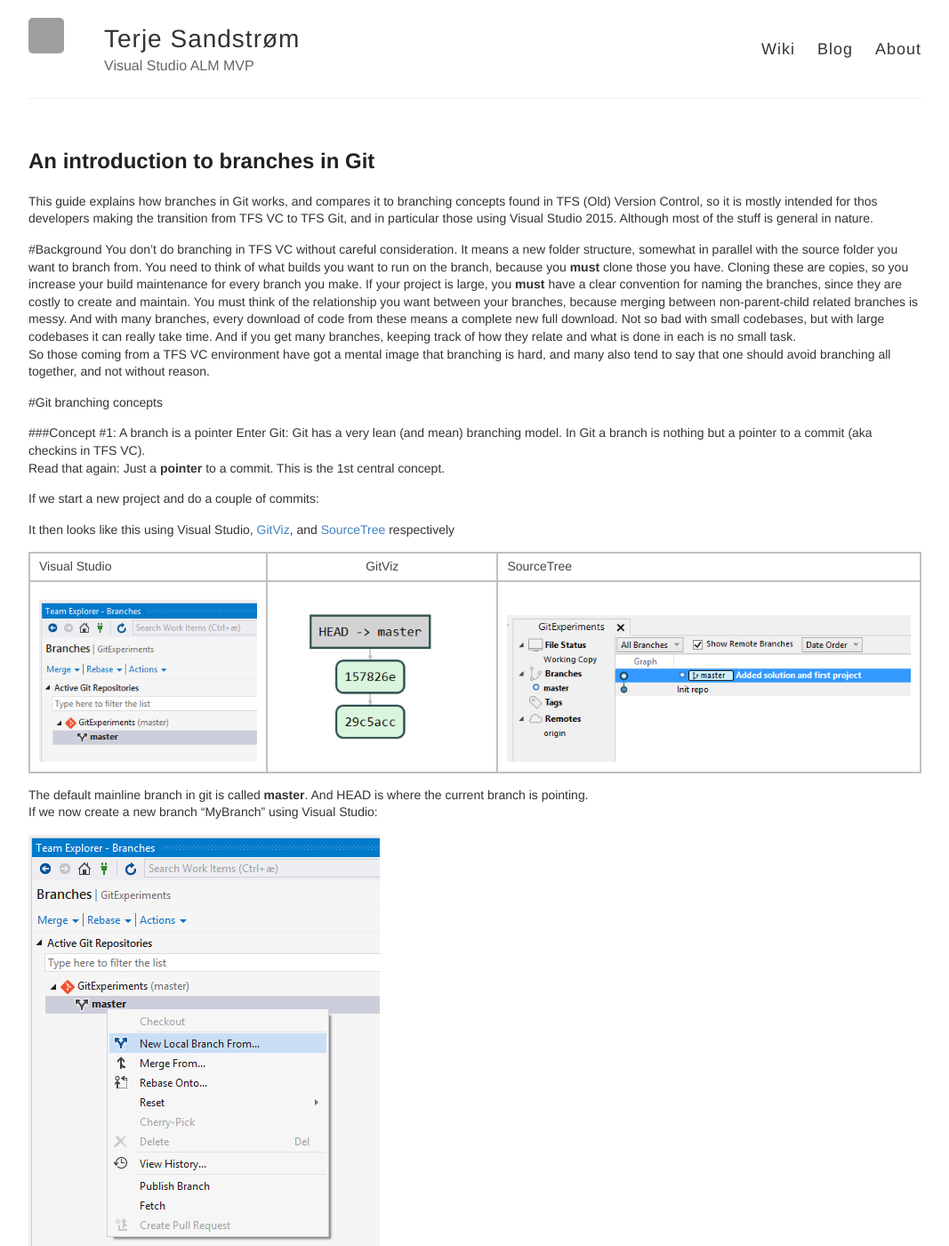
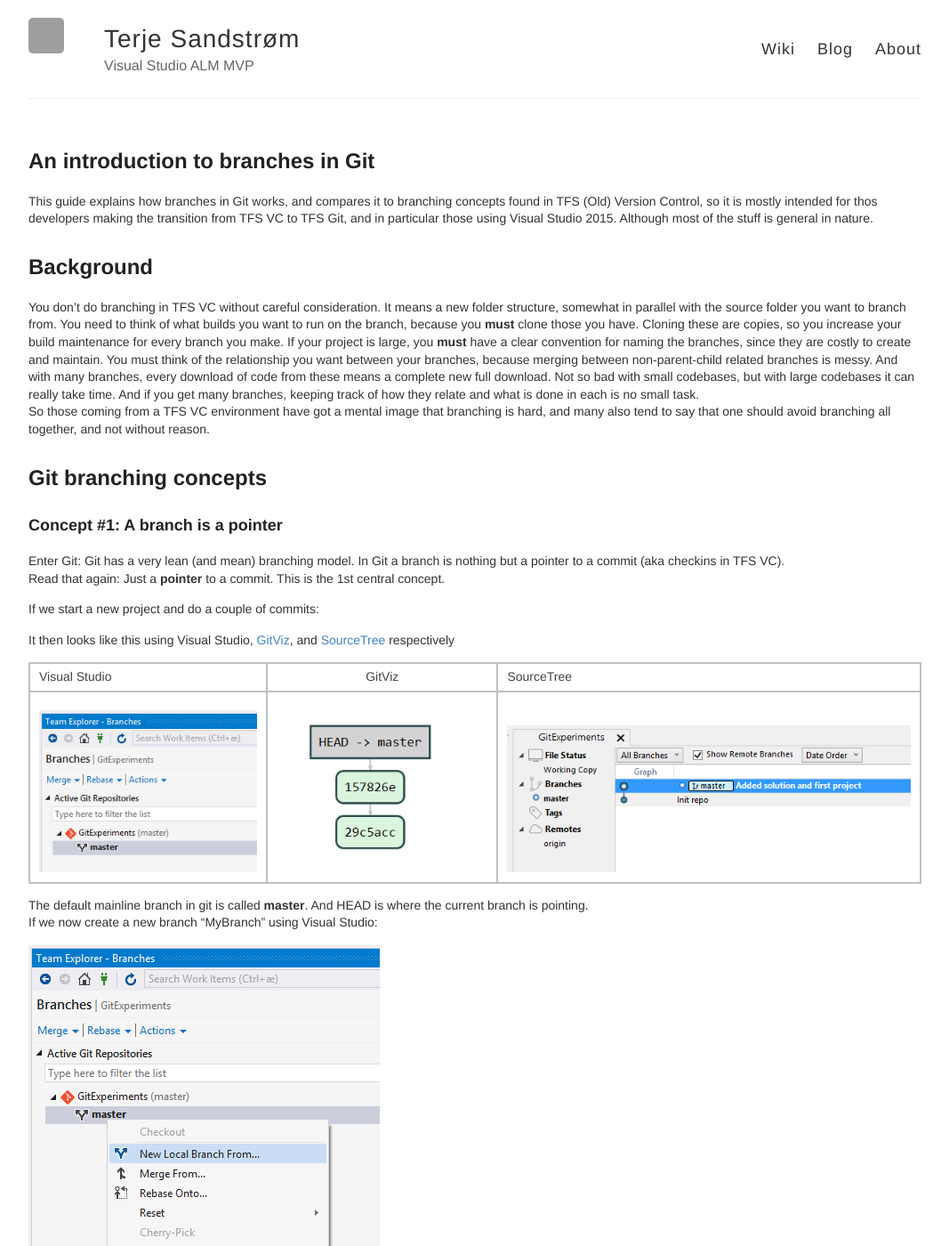
Before and after one commit to terjesandstrom/terjesandstrom.github.io, a Jekyll site: the page built from BranchesInGit.md, in a window 1280 px wide and 1400 px high. Shown: the whole window at 89% size, without its empty margins (106-1173 px from the left). Built offline with Jekyll 4.4.1, drawn with Linux system fonts in a browser that asks for light colours; part of the change alters nothing that is shown; some of the changed text lies outside the part shown; grey boxes are pictures that could not be loaded.

```diff
--- a/BranchesInGit.md
+++ b/BranchesInGit.md
@@ -9,13 +9,13 @@ permalink: BranchesInGit
 
 This guide explains how branches in Git works, and compares it to branching concepts found in TFS (Old) Version Control, so it is mostly intended for thos developers making the transition from TFS VC to TFS Git, and in particular those using Visual Studio 2015.  Although most of the stuff is general in nature.
 
-#Background
+# Background
 You don't do branching in TFS VC without careful consideration.  It means a new folder structure, somewhat in parallel with the source folder you want to branch from.  You need to think of what builds you want to run on the branch, because you **must** clone those you have.  Cloning these are copies, so you increase your build maintenance for every branch you make.  If your project is large, you **must** have a clear convention for naming the branches, since they are costly to create and maintain.  You must think of the relationship you want between your branches, because merging between non-parent-child related branches is messy.  And with many branches, every download of code from these means a complete new full download.  Not so bad with small codebases, but with large codebases it can really take time.  And if you get many branches, keeping track of how they relate and what is done in each is no small task.
 So those coming from a TFS VC environment have got a mental image that branching is hard, and many also tend to say that one should avoid branching all together, and not without reason.
 
-#Git branching concepts
+# Git branching concepts
 
-###Concept #1:  A branch is a pointer
+### Concept #1:  A branch is a pointer
 Enter Git:   Git has a very lean (and mean) branching model. In Git a branch is nothing but a pointer to a commit (aka checkins in TFS VC).
 Read that again: Just a **pointer**  to a commit.
 This is the 1st central concept.
@@ -34,7 +34,7 @@ If we now create a new branch "MyBranch" using Visual Studio:
 
 ![BranchesInGit6](BranchesInGit_images\BranchesInGit6.png)
 
-And immidately we get the following result, there is no copying of files, no folders to make.  The creation is instantaneous.
+And immidately we get the following result, there is no copying of files, no folders to make.  The creation is instantaneous, since all we do is to create a new pointer.
 
 |     Visual Studio |   GitViz   |  SourceTree   |
 |---------|:--------------:|:---------------|
@@ -71,7 +71,7 @@ If you have a local branch, and want to publish it, you do it from the same Bran
 Note that the branch is now visisble both directly under the repository Icon, and under the subfolder remotes/origin.
 Note also that icon for the branch changed, see the "Before publishing" screenshot, that the master branch has a green arrow indicating it is part of tracked pair, whereas the MyBranch doesn't have this, meaning it is local only.   After the publishing it has also got the same indicator, meaning it is also tracked.
 
-Usign GitViz again, it now looks like this:
+Using GitViz again, it now looks like this:
 
 ![BranchesInGit11](BranchesInGit_images\BranchesInGit11.png)
 
```
